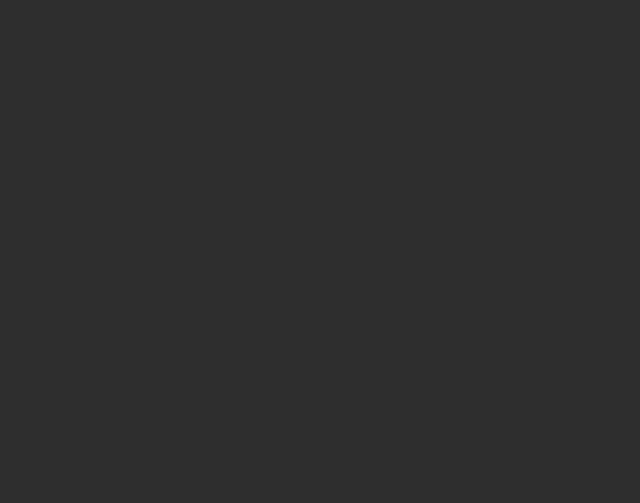
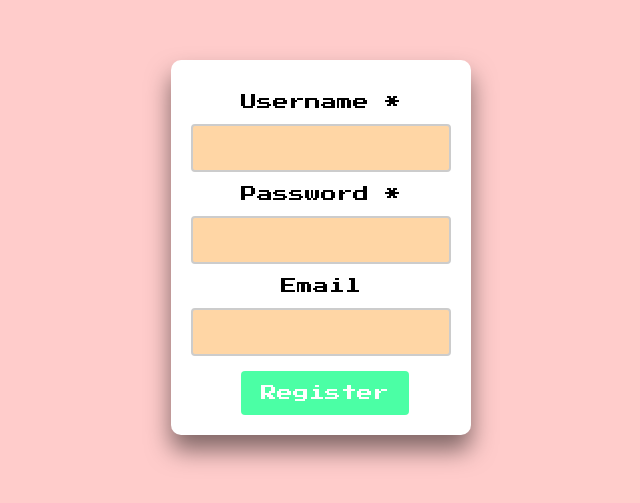
Before and after one commit to quantosh/rol-project, a React (Vite) app: page /register in a window 1280 px wide. Before the commit this address had no page. Shown: the part 153-656 px from the top of the page, without its empty margins (319-959 px from the left). Built offline with nearby package versions, Linux system fonts and the light colour scheme.

Commit message:
Add register page and improve styling

```diff
--- a/src/App.css
+++ b/src/App.css
@@ -0,0 +1,30 @@
+body {
+    font-family: 'Press Start 2P', cursive;
+    background-color: #2e2e2e;
+}
+
+input[type="submit"] {
+    background: #4bffa5;
+    border: none;
+    color: #fff;
+    padding: 10px 20px;
+    cursor: pointer;
+    border-radius: 4px;
+}
+
+input[type="text"],
+input[type="password"],
+input[type="email"] {
+    width: 100%;
+    padding: 10px;
+    background: #ffd6a5;
+    border: 2px solid #ccc;
+    border-radius: 4px;
+    font-size: 16px;
+}
+
+label,
+input {
+  display: block;
+  margin: 10px auto;
+}
--- a/src/App.jsx
+++ b/src/App.jsx
@@ -3,6 +3,7 @@ import React from 'react';
 import { BrowserRouter as Router, Route, Routes } from 'react-router-dom';
 import Login from '@components/login'
 import Dashboard from '@components/dashboard'
+import RegisterUser from './components/registerUser';
 
 function App() {
   return (
@@ -11,6 +12,7 @@ function App() {
           <Routes>
             <Route path="/" element={<Login />} />
             <Route path="/dashboard" element={<Dashboard />} />
+            <Route path="/register" element={<RegisterUser />} />
           </Routes>
         </Router>
     </div>
--- a/src/components/login.jsx
+++ b/src/components/login.jsx
@@ -1,6 +1,6 @@
 import React from 'react';
+import { useNavigate } from "react-router-dom";
 import '../styles/login.css';
-import { useNavigate } from "react-router-dom";
 
 function Login() {
     const navigate = useNavigate();
@@ -12,6 +12,11 @@ function Login() {
       navigate("/dashboard");
     };
 
+    const handleRegisterButtonClick  = (e) => {
+        e.preventDefault();
+        navigate("/register");
+      };
+
   return (
     <div className="container">
       <div className="login-box">
@@ -22,9 +27,9 @@ function Login() {
           <label htmlFor="password">Password</label>
           <input type="password" id="password" name="password" required />
 
-          <input type="submit" value="Login" />
+          <input type="submit" class="login-box-login-button" value="Login" />
         </form>
-        <button className="register-button">Register</button>
+        <button className="login-box-register-button" onClick={handleRegisterButtonClick}>Register</button>
       </div>
     </div>
   );
--- /dev/null
+++ b/src/components/registerUser.jsx
@@ -0,0 +1,35 @@
+import React from 'react';
+import { useNavigate } from "react-router-dom";
+import '../styles/registerUser.css';
+
+function RegisterUser() {
+    const navigate = useNavigate();
+
+    const handleSubmit = (e) => {
+      e.preventDefault();
+      // Add your registration logic here.
+      // If registration is successful:
+      navigate("/dashboard");
+    };
+
+  return (
+    <div className="container-register">
+      <div className="register-box">
+        <form onSubmit={handleSubmit}>
+          <label htmlFor="username">Username *</label>
+          <input type="text" id="username" name="username" required />
+
+          <label htmlFor="password">Password *</label>
+          <input type="password" id="password" name="password" required />
+
+          <label htmlFor="email">Email</label>
+          <input type="email" id="email" name="email" />
+
+          <input type="submit" class="register-box-register-button" value="Register" />
+        </form>
+      </div>
+    </div>
+  );
+}
+
+export default RegisterUser;
--- a/src/styles/login.css
+++ b/src/styles/login.css
@@ -1,11 +1,6 @@
 @font-face {
   font-family: 'Press Start 2P';
   src: url('../assets/PressStart2P-Regular.ttf') format('truetype');
-}
-
-body {
-  font-family: 'Press Start 2P', cursive;
-  background-color: #2e2e2e;
 }
 
 .container {
@@ -25,34 +20,7 @@ body {
   border-radius: 10px;
 }
 
-label,
-input {
-  display: block;
-  margin: 10px auto;
-}
-
-input[type="text"],
-input[type="password"] {
-  width: 100%;
-  padding: 10px;
-  background: #f2f2f2;
-  border: 2px solid #ccc;
-  border-radius: 4px;
-  font-size: 16px;
-}
-
-input[type="submit"] {
-  background: #333;
-  border: none;
-  color: #fff;
-  padding: 10px 20px;
-  cursor: pointer;
-  border-radius: 4px;
-  margin-left: 70px;
-  margin-top: 10px;
-}
-
-.register-button {
+.login-box-register-button {
   background: #007bff;
   border: none;
   color: white;
@@ -64,3 +32,8 @@ input[type="submit"] {
   cursor: pointer;
   border-radius: 4px;
 }
+
+.login-box-login-button {
+  margin-left: 70px;
+  margin-top: 15px;
+}
--- /dev/null
+++ b/src/styles/registerUser.css
@@ -0,0 +1,38 @@
+@font-face {
+    font-family: 'Press Start 2P';
+    src: url('../assets/PressStart2P-Regular.ttf') format('truetype');
+}
+
+body {
+    font-family: 'Press Start 2P', cursive;
+    background-color: #ffcccb;
+}
+
+.container-register {
+    display: flex;
+    justify-content: center;
+    align-items: center;
+    height: 100vh;
+}
+
+.register-box {
+    width: 300px;
+    padding: 20px;
+    position: relative;
+    background: #ffffff;
+    text-align: center;
+    box-shadow: 0 15px 25px rgba(0, 0, 0, 0.5);
+    border-radius: 10px;
+}
+
+.register-box-register-button {
+    margin-left: 50px;
+    margin-top: 15px;
+
+}
+
+label,
+input {
+    display: block;
+    margin: 10px auto;
+}
```
